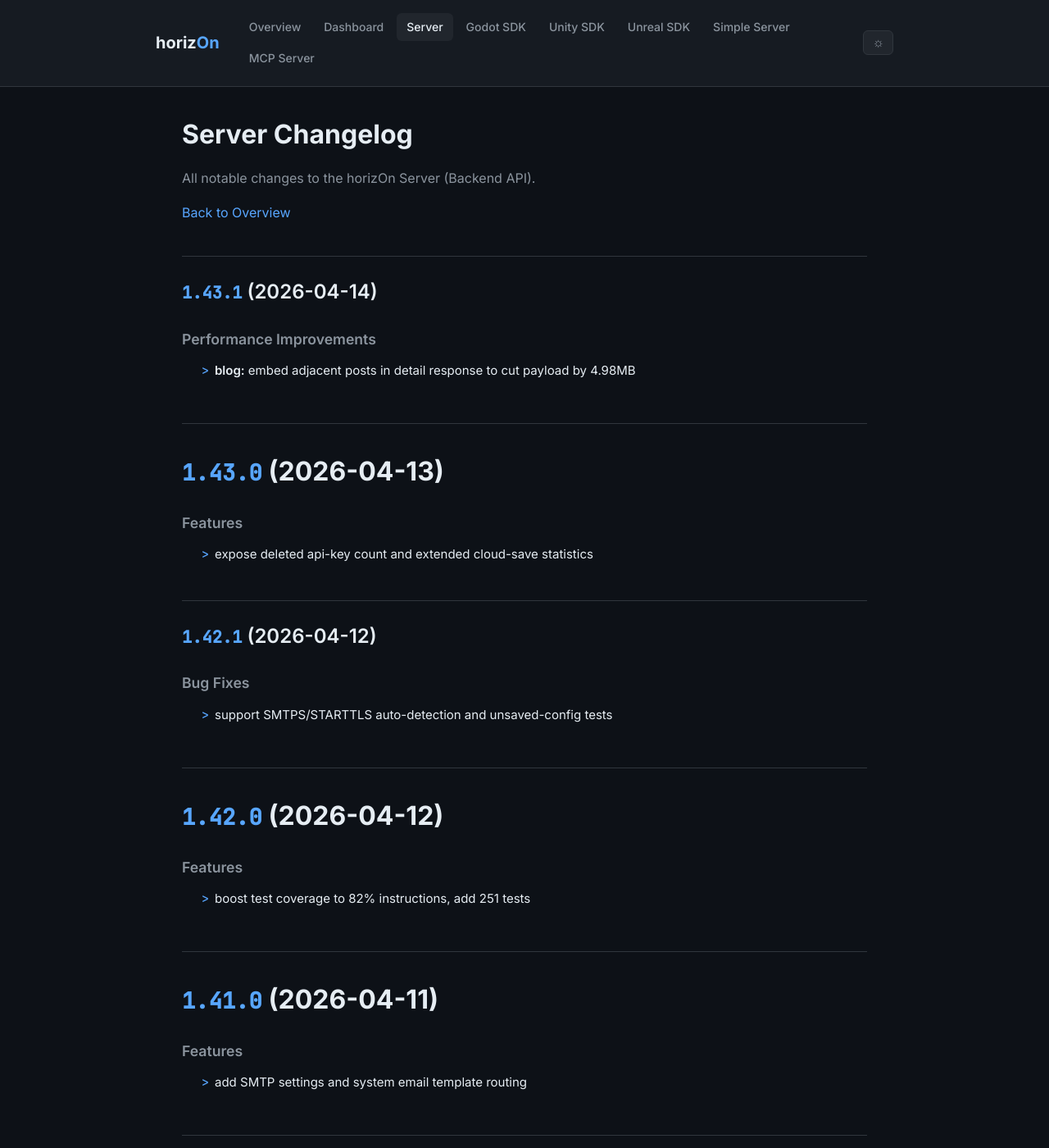
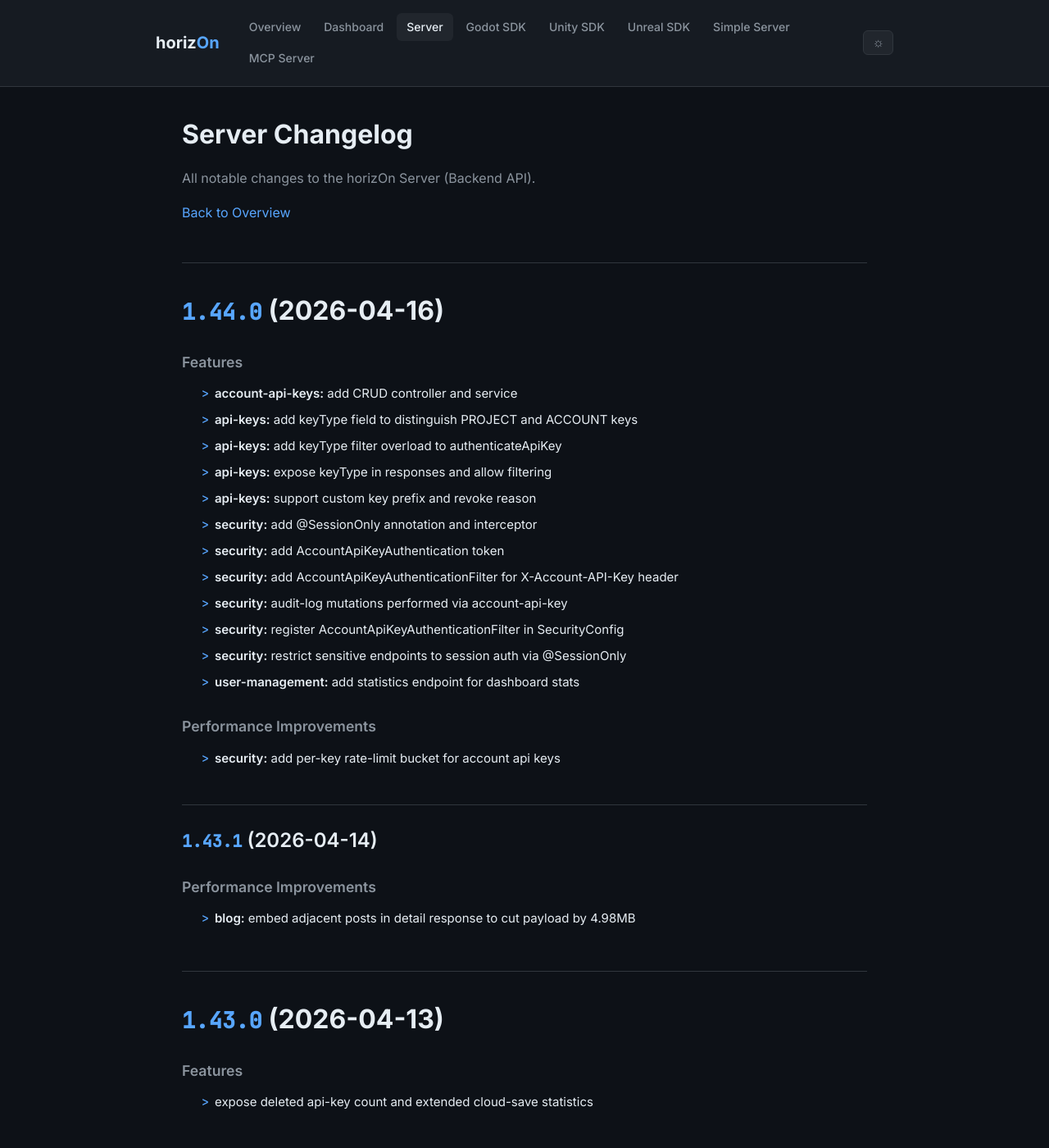
Before and after one commit to ProjectMakersDE/horizOn-Changelog, a Jekyll site: the page built from server-changelog.md, in a window 1280 px wide and 1400 px high. Shown: the whole window at 82% size. Built offline with Jekyll 4.4.1, drawn with Linux system fonts in a browser that asks for light colours.

Commit message:
chore: sync changelogs [skip ci]

```diff
--- a/server-changelog.md
+++ b/server-changelog.md
@@ -8,6 +8,29 @@ title: Server Changelog
 All notable changes to the horizOn Server (Backend API).
 
 [Back to Overview](.)
+
+# [1.44.0](https://github.com/ProjectMakersDE/horizOn-Server/compare/v1.43.1...v1.44.0) (2026-04-16)
+
+
+### Features
+
+* **account-api-keys:** add CRUD controller and service ([7407a64](https://github.com/ProjectMakersDE/horizOn-Server/commit/7407a6462c29ac75f643bb0ecef80b9bc60d485f))
+* **api-keys:** add keyType field to distinguish PROJECT and ACCOUNT keys ([64e2907](https://github.com/ProjectMakersDE/horizOn-Server/commit/64e29075ca6e3b30c492526ab2969b0f339f6ef1))
+* **api-keys:** add keyType filter overload to authenticateApiKey ([e796f47](https://github.com/ProjectMakersDE/horizOn-Server/commit/e796f476ff145669f9da2e0cf57c0e500ef4e476))
+* **api-keys:** expose keyType in responses and allow filtering ([8883d19](https://github.com/ProjectMakersDE/horizOn-Server/commit/8883d194eadda5470cc74e2409e4ab12981417e7))
+* **api-keys:** support custom key prefix and revoke reason ([a6e3209](https://github.com/ProjectMakersDE/horizOn-Server/commit/a6e320937e921aacc7f5b01e906f9a4de1297bc1))
+* **security:** add @SessionOnly annotation and interceptor ([25073be](https://github.com/ProjectMakersDE/horizOn-Server/commit/25073beda74756bed2cbab33f5a83b54ba7334fc))
+* **security:** add AccountApiKeyAuthentication token ([f84ab31](https://github.com/ProjectMakersDE/horizOn-Server/commit/f84ab319a8f86b0eabcdba9fd767586bf21d6621))
+* **security:** add AccountApiKeyAuthenticationFilter for X-Account-API-Key header ([95829c6](https://github.com/ProjectMakersDE/horizOn-Server/commit/95829c6b2f0e3fd7248cf3fa9caac6b01d4fb820))
+* **security:** audit-log mutations performed via account-api-key ([d1c4895](https://github.com/ProjectMakersDE/horizOn-Server/commit/d1c4895228487503c1c5fb8a0e2ef273ac8d4241))
+* **security:** register AccountApiKeyAuthenticationFilter in SecurityConfig ([77f81ed](https://github.com/ProjectMakersDE/horizOn-Server/commit/77f81edb4776d91f70d3432b4094052cd24504b8))
+* **security:** restrict sensitive endpoints to session auth via @SessionOnly ([f32182b](https://github.com/ProjectMakersDE/horizOn-Server/commit/f32182bbaef12384b488486f735536f30d3f231c))
+* **user-management:** add statistics endpoint for dashboard stats ([800deae](https://github.com/ProjectMakersDE/horizOn-Server/commit/800deaecd29bc6fdd8bf2dce2e8e7238cdaa792f))
+
+
+### Performance Improvements
+
+* **security:** add per-key rate-limit bucket for account api keys ([20902d1](https://github.com/ProjectMakersDE/horizOn-Server/commit/20902d111bbf7746c8743b1490ece70881d456a7))
 
 ## [1.43.1](https://github.com/ProjectMakersDE/horizOn-Server/compare/v1.43.0...v1.43.1) (2026-04-14)
 
```
Also changed, not shown: index.md (+1 -1 lines).
